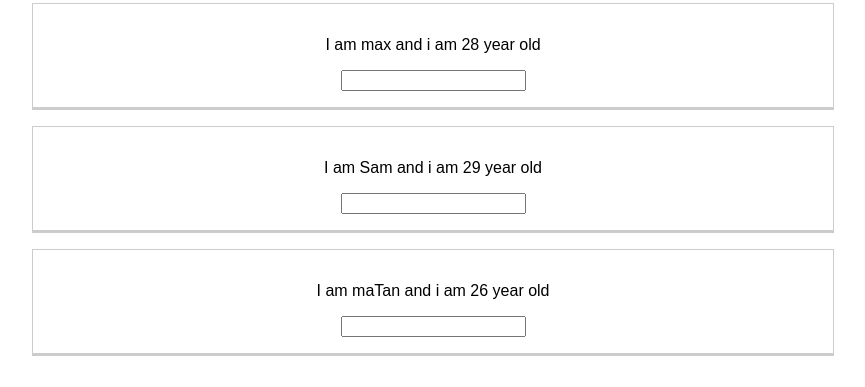
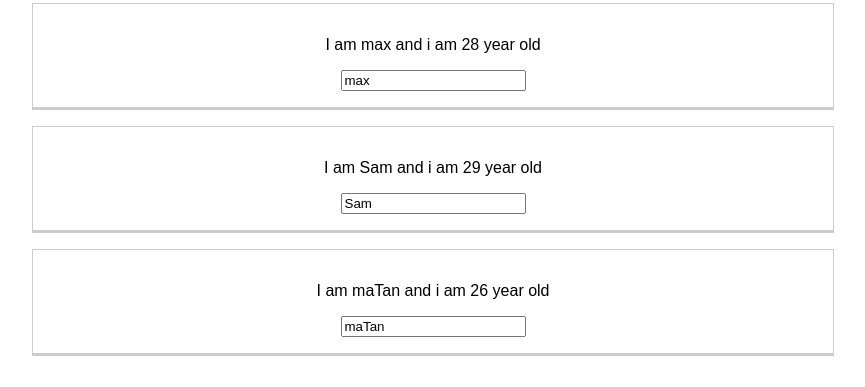
Before and after one commit to asharma102/react-complte-guide, a React (Create React App) app: page / in a window 1280 px wide. Both pictures are taken after a click on the button "Toggle Name". Shown: the part 131-518 px from the top of the page, without its empty margins (207-1072 px from the left). Built offline with nearby package versions, Linux system fonts and the light colour scheme.

Commit message:
rendering list with with stte in immutable way

```diff
--- a/src/App.js
+++ b/src/App.js
@@ -1,28 +1,26 @@
-import React, { useState } from 'react';
-import logo from './logo.svg';
-import './App.css';
-import Person from './Person/Person'
+import React, { useState } from "react";
+import logo from "./logo.svg";
+import "./App.css";
+import Person from "./Person/Person";
 
-const app = props => {
-
-
+const app = (props) => {
   const [personsState, setPersonsState] = useState({
-        person:[
-          {name:'max', age:28},
-          {name:'Sam', age:29},
-          {name:'maTan', age:26}
-        ]
+    person: [
+      { id: "asd", name: "max", age: 28 },
+      { id: "dfg", name: "Sam", age: 29 },
+      { id: "ryt", name: "maTan", age: 26 },
+    ],
   });
 
-    const [otherState, setOtherState] = useState ({
-      otherState : "some other state"
+  const [otherState, setOtherState] = useState({
+    otherState: "some other state",
   });
 
-    const [showPesrsonState, setShowPesrsonState] = useState ({
-      showPerson : false
+  const [showPesrsonState, setShowPesrsonState] = useState({
+    showPerson: false,
   });
 
-    console.log(personsState, otherState, showPesrsonState)
+  console.log(personsState, otherState, showPesrsonState);
 
   // const switchNameHandler = (name) => {
   // //console.log('was click');
@@ -37,50 +35,61 @@ const app = props => {
   //   };
 
   const deletePersonHandler = (personIndex) => {
-      const persons= [...personsState.person];
-      persons.splice(personIndex,1)
-      setPersonsState ({person:persons})
+    const persons = [...personsState.person];
+    persons.splice(personIndex, 1);
+    setPersonsState({ person: persons });
+  };
+
+  const nameChangeHandler = (event, id) => {
+
+    const personsIndex = personsState.person.findIndex(
+      p => {
+        return p.id === id
       }
+    );
 
-    const nameChangeHandler =(event) => {
+    const person = { ...personsState.person[personsIndex] }
+
+    person.name = event.target.value;
+
+    const persons = [...personsState.person]
+
+    persons[personsIndex] = person
+
     setPersonsState({
-        person:[
-          {name:'max', age:28},
-          {name: event.target.value, age:29},
-          {name:'maTan', age:27}
-        ]
+      person: persons
     })
-    }
+  };
 
   const togglePersonHandler = () => {
-
     setShowPesrsonState({
-        showPerson : !showPesrsonState.showPerson
-      })
-    }
+      showPerson: !showPesrsonState.showPerson,
+    });
+  };
 
   const style = {
-      backgroudColor: 'white',
-      font: 'inherit',
-      border: '2px solid blue',
-      padding: '8px'
-    }
-
+    backgroudColor: "white",
+    font: "inherit",
+    border: "2px solid blue",
+    padding: "8px",
+  };
 
   let displayPerson = null;
 
   if (showPesrsonState.showPerson) {
     displayPerson = (
       <div>
-          {
-            personsState.person.map((personList,index) => {
-              return <Person
+        {personsState.person.map((personList, index) => {
+          return (
+            <Person
               name={personList.name}
               age={personList.age}
-                        click={()=>deletePersonHandler(index)}
+              click={() => deletePersonHandler(index)}
+              key={personList.id}
+              changed={(event) => nameChangeHandler(event, personList.id)}
             />
-            })
-          }
+          );
+        })}
         {/* <Person
             name={personsState.person[0].name}
             age={personsState.person[0].age}
@@ -95,28 +104,22 @@ const app = props => {
             name={personsState.person[2].name}
             age={personsState.person[2].age}/> */}
       </div>
-        )
+    );
   }
 
   return (
-
     <div className="App">
       <h1>hello</h1>
-        <button
-          style={style}
-          onClick={togglePersonHandler} >
+      <button style={style} onClick={togglePersonHandler}>
         Toggle Name
       </button>
-        <div>
-          {displayPerson}
-        </div>
+      <div>{displayPerson}</div>
     </div>
   );
-  }
+};
 //}
 
 export default app;
-
 
 //Class based
 
--- a/src/Person/Person.js
+++ b/src/Person/Person.js
@@ -7,7 +7,7 @@ const person = (props) => {
         <div className="Person">
             <p onClick={props.click}>I am {props.name}  and i am {props.age} year old</p>
             <p>{props.children}</p>
-            <input type="text" onChange = {props.changed}/>
+            <input type="text" value={props.name} onChange={props.changed} />
         </div>
     )
 }
```
Also changed, not shown: 1 other file (tests, documents, lock files or other folders). Lines whose indentation alone changed are shown as unchanged.
